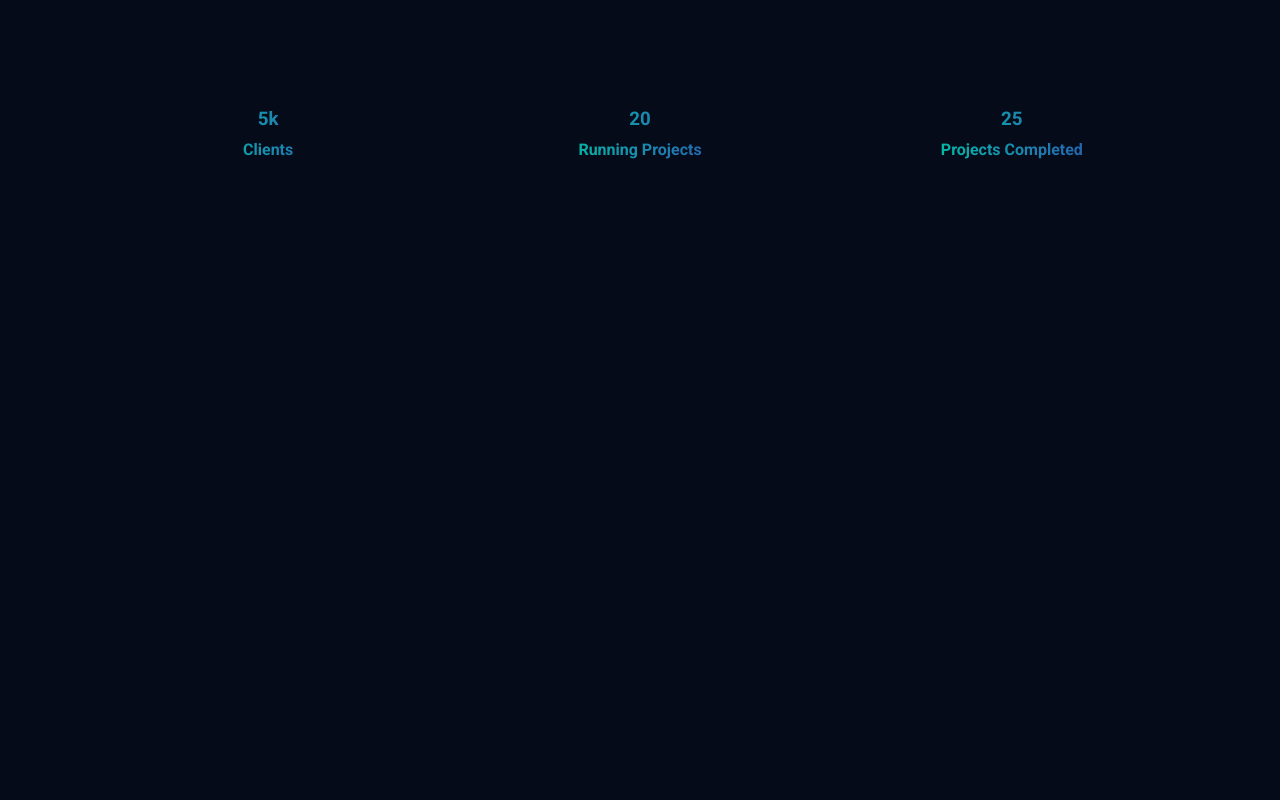
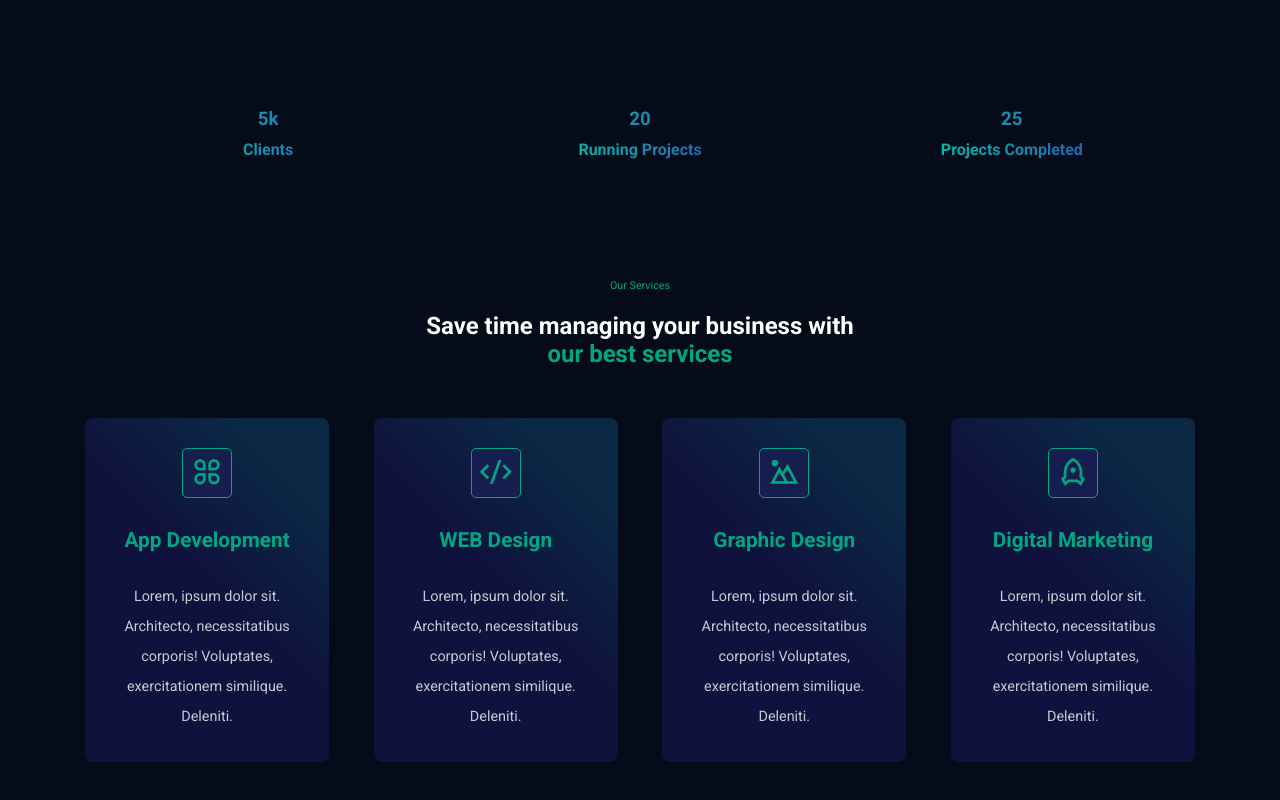
Before and after one commit to ShadmanShahariar/CompanyPortfolio, a React (Create React App) app: page / in a window 1280 px wide. Shown: the part 600-1400 px from the top of the page. Before the commit the page ends 819 px from the top, so only its background shows below. Built offline with nearby package versions, Linux system fonts and the light colour scheme.

Commit message:
service section

```diff
--- a/src/App.css
+++ b/src/App.css
@@ -75,6 +75,7 @@
 
 h1,h2{
   color: var(--heading-color);
+  font-style: 2rem;
 }
 
 section{
@@ -92,3 +93,10 @@
   line-height: 30px;
   font-size: .9rem;
 }
+
+.subtitle{
+  font-style: 1rem;
+  color: var(--primary-color);
+  font-weight: 400;
+  margin-bottom: 20px;
+}
--- a/src/App.js
+++ b/src/App.js
@@ -2,6 +2,7 @@
 import Header from "./components/Header/Header";
 import Hero from "./components/UI/Hero";
 import Counter from "./components/UI/Counter";
+import Services from "./components/UI/Services";
 
 function App() {
   return (
@@ -9,6 +10,7 @@
       <Header />
       <Hero />
       <Counter />
+      <Services />
     </>
   );
 }
--- /dev/null
+++ b/src/components/UI/Services.jsx
@@ -0,0 +1,53 @@
+import React from "react";
+
+import "../../styles/services.css";
+
+const serviceData = [
+  {
+    icon: "ri-apps-line",
+    title: "App Development",
+    desc: "Lorem, ipsum dolor sit. Architecto, necessitatibus corporis! Voluptates, exercitationem similique. Deleniti. ",
+  },
+  {
+    icon: "ri-code-s-slash-line",
+    title: "WEB Design",
+    desc: "Lorem, ipsum dolor sit. Architecto, necessitatibus corporis! Voluptates, exercitationem similique. Deleniti. ",
+  },
+  {
+    icon: "ri-landscape-line",
+    title: "Graphic Design",
+    desc: "Lorem, ipsum dolor sit. Architecto, necessitatibus corporis! Voluptates, exercitationem similique. Deleniti. ",
+  },
+  {
+    icon: "ri-rocket-line",
+    title: "Digital Marketing",
+    desc: "Lorem, ipsum dolor sit. Architecto, necessitatibus corporis! Voluptates, exercitationem similique. Deleniti. ",
+  },
+];
+
+const Services = () => {
+  return (
+    <section id="services">
+      <div className="container">
+        <div className="services__top-contant">
+          <h6 className="subtitle">Our Services</h6>
+          <h2>Save time managing your business with</h2>
+          <h2 className="highlight">our best services</h2>
+        </div>
+        <div className="service_content-wrapper">
+          {serviceData.map((item, index) => (
+            <div className="services__item" key={index}>
+              <span className="service__icon">
+                <i class={item.icon}></i>
+              </span>
+              <h3 className="services__title">{item.title}</h3>
+              <p className="discription">{item.desc}</p>
+            </div>
+          ))}
+        </div>
+      </div>
+    </section>
+  );
+};
+
+export default Services;
--- /dev/null
+++ b/src/styles/services.css
@@ -0,0 +1,43 @@
+.services__top-contant {
+  text-align: center;
+  margin-bottom: 50px;
+}
+.service_content-wrapper {
+  display: flex;
+  align-items: center;
+  justify-content: space-between;
+  column-gap: 1.8rem;
+}
+
+.services__item {
+  background: var(--card-bg);
+  width: 22%;
+  padding: 30px;
+  text-align: center;
+  border-radius: 0.5rem;
+  cursor: pointer;
+}
+
+.service__icon {
+  width: 50px;
+  height: 50px;
+  display: flex;
+  align-items: center;
+  justify-content: center;
+  margin: auto;
+  background: var(--icon-bg);
+  border-radius: 5px;
+  margin-bottom: 30px;
+  border: 1px solid var(--primary-color);
+}
+
+.service__icon i {
+  font-size: 2rem;
+  color: var(--primary-color);
+}
+
+.services__title {
+  color: var(--primary-color);
+  font-size: 1.3rem;
+  margin-bottom: 30px;
+}
```
